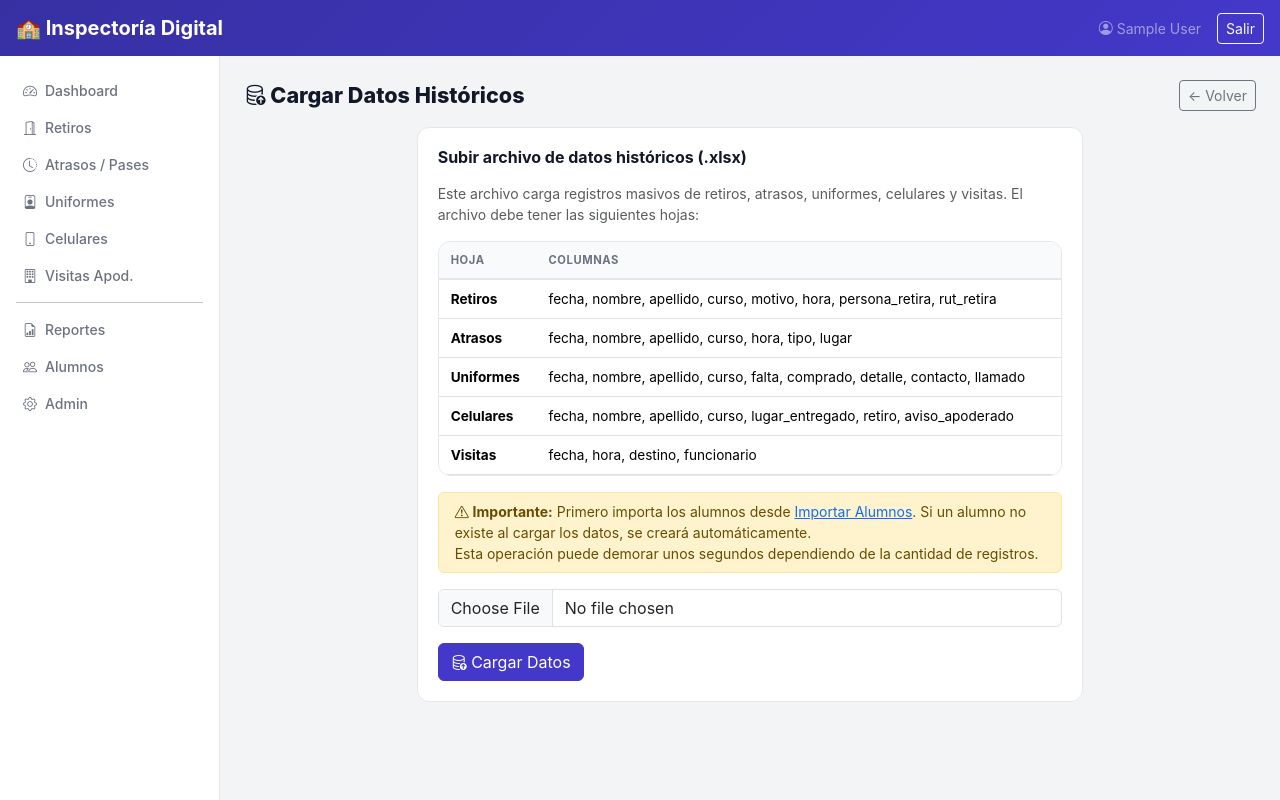
After one commit to jagermeisterx/control-inspectoria-, a Django app: page /alumnos/cargar-historico/ in a window 1280 px wide. The commit adds this page. Run offline with Django 5.2, Linux system fonts and the light colour scheme; the visitor is signed in with stand-in values (Sample User, id 1).

Commit message:
agregado cargar historico web

```diff
--- a/core/urls.py
+++ b/core/urls.py
@@ -10,6 +10,7 @@ urlpatterns = [
     path("visitas/", views.visitas, name="visitas"),
     path("alumnos/", views.alumnos, name="alumnos"),
     path("alumnos/importar/", views.importar_alumnos, name="importar_alumnos"),
+    path("alumnos/cargar-historico/", views.cargar_historico, name="cargar_historico"),
     path("eliminar/<str:modelo>/<int:pk>/", views.eliminar_registro, name="eliminar_registro"),
     # Reportes
     path("reportes/", views.reportes, name="reportes"),
--- a/core/views.py
+++ b/core/views.py
@@ -466,3 +466,163 @@ def api_buscar_alumnos(request):
     )[:15]
     data = [{"id": a.id, "text": f"{a.nombre_completo} ({a.curso})"} for a in alumnos]
     return JsonResponse(data, safe=False)
+
+
+# ── Cargar datos históricos desde Excel ──
+@login_required
+def cargar_historico(request):
+    if not request.user.is_superuser:
+        messages.error(request, "Solo administradores pueden cargar datos históricos.")
+        return redirect("dashboard")
+
+    if request.method == "POST" and request.FILES.get("archivo"):
+        archivo = request.FILES["archivo"]
+        try:
+            from datetime import datetime as dt, time as t
+            wb = openpyxl.load_workbook(archivo, read_only=True, data_only=True)
+            resultados = []
+
+            def parse_date(val):
+                if isinstance(val, date):
+                    return val
+                if hasattr(val, 'date'):
+                    return val.date()
+                if isinstance(val, str) and val:
+                    try:
+                        return dt.strptime(val, "%Y-%m-%d").date()
+                    except ValueError:
+                        return None
+                return None
+
+            def parse_time(val):
+                if isinstance(val, t):
+                    return val
+                if hasattr(val, 'time'):
+                    return val.time()
+                if isinstance(val, str) and val:
+                    try:
+                        return dt.strptime(val, "%H:%M").time()
+                    except ValueError:
+                        return t(8, 0)
+                return t(8, 0)
+
+            def get_alumno(nombre, apellido, curso):
+                nombre = (nombre or "").strip().upper()
+                apellido = (apellido or "").strip().upper()
+                if not nombre or not apellido:
+                    return None
+                al, _ = Alumno.objects.get_or_create(
+                    nombre=nombre, apellido=apellido, anio=date.today().year,
+                    defaults={"curso": curso or ""},
+                )
+                return al
+
+            # ── Retiros ──
+            if "Retiros" in wb.sheetnames:
+                count = 0
+                for row in wb["Retiros"].iter_rows(min_row=2, values_only=True):
+                    fecha = parse_date(row[0])
+                    if not fecha or not row[1] or not row[2]:
+                        continue
+                    al = get_alumno(row[1], row[2], row[3])
+                    if not al:
+                        continue
+                    Retiro.objects.create(
+                        alumno=al, fecha=fecha, hora=parse_time(row[5]),
+                        motivo=str(row[4] or "OTRO"),
+                        persona_retira=str(row[6] or ""),
+                        rut_retira=str(row[7] or ""),
+                        registrado_por=request.user,
+                    )
+                    count += 1
+                resultados.append(f"✓ {count} retiros")
+
+            # ── Atrasos ──
+            if "Atrasos" in wb.sheetnames:
+                count = 0
+                for row in wb["Atrasos"].iter_rows(min_row=2, values_only=True):
+                    fecha = parse_date(row[0])
+                    if not fecha or not row[1] or not row[2]:
+                        continue
+                    al = get_alumno(row[1], row[2], row[3])
+                    if not al:
+                        continue
+                    Atraso.objects.create(
+                        alumno=al, fecha=fecha, hora=parse_time(row[4]),
+                        tipo=str(row[5] or "LLEGADA"),
+                        lugar=str(row[6] or ""),
+                        registrado_por=request.user,
+                    )
+                    count += 1
+                resultados.append(f"✓ {count} atrasos")
+
+            # ── Uniformes ──
+            if "Uniformes" in wb.sheetnames:
+                count = 0
+                for row in wb["Uniformes"].iter_rows(min_row=2, values_only=True):
+                    fecha = parse_date(row[0])
+                    if not fecha or not row[1] or not row[2]:
+                        continue
+                    al = get_alumno(row[1], row[2], row[3])
+                    if not al:
+                        continue
+                    comprado = str(row[5] or "").upper() in ("SI", "SÍ")
+                    llamado = str(row[8] or "").upper() in ("SI", "SÍ")
+                    ControlUniforme.objects.create(
+                        alumno=al, fecha=fecha,
+                        falta=str(row[4] or "SIN UNIFORME"),
+                        tiene_uniforme_comprado=comprado,
+                        detalle=str(row[6] or ""),
+                        contacto_apoderado=str(row[7] or ""),
+                        llamado=llamado,
+                        registrado_por=request.user,
+                    )
+                    count += 1
+                resultados.append(f"✓ {count} uniformes")
+
+            # ── Celulares ──
+            if "Celulares" in wb.sheetnames:
+                count = 0
+                for row in wb["Celulares"].iter_rows(min_row=2, values_only=True):
+                    fecha = parse_date(row[0])
+                    if not fecha or not row[1] or not row[2]:
+                        continue
+                    al = get_alumno(row[1], row[2], row[3])
+                    if not al:
+                        continue
+                    aviso = str(row[6] or "").upper() in ("SI", "SÍ")
+                    Celular.objects.create(
+                        alumno=al, fecha=fecha,
+                        lugar_entregado=str(row[4] or "DIRECCIÓN"),
+                        retiro=str(row[5] or "AL FINAL DEL DÍA"),
+                        aviso_apoderado=aviso,
+                        registrado_por=request.user,
+                    )
+                    count += 1
+                resultados.append(f"✓ {count} celulares")
+
+            # ── Visitas ──
+            if "Visitas" in wb.sheetnames:
+                count = 0
+                for row in wb["Visitas"].iter_rows(min_row=2, values_only=True):
+                    fecha = parse_date(row[0])
+                    if not fecha:
+                        continue
+                    hora = parse_time(row[1]) if row[1] else None
+                    VisitaApoderado.objects.create(
+                        fecha=fecha, hora=hora,
+                        destino=str(row[2] or "INSPECTORÍA GENERAL"),
+                        funcionario=str(row[3] or ""),
+                        registrado_por=request.user,
+                    )
+                    count += 1
+                resultados.append(f"✓ {count} visitas")
+
+            wb.close()
+            messages.success(request, f"Carga completa: {' · '.join(resultados)}")
+            return redirect("dashboard")
+
+        except Exception as e:
+            messages.error(request, f"Error al procesar el archivo: {e}")
+
+    return render(request, "core/cargar_historico.html")
--- a/templates/core/alumnos.html
+++ b/templates/core/alumnos.html
@@ -5,6 +5,7 @@
 <div class="page-header">
     <h1><i class="bi bi-people"></i> Alumnos</h1>
     <a href="{% url 'importar_alumnos' %}" class="btn btn-outline-primary btn-sm"><i class="bi bi-upload"></i> Importar Excel</a>
+    <a href="{% url 'cargar_historico' %}" class="btn btn-outline-warning btn-sm"><i class="bi bi-database-up"></i> Cargar Histórico</a>
 </div>
 
 <div class="form-card">
--- /dev/null
+++ b/templates/core/cargar_historico.html
@@ -0,0 +1,49 @@
+{% extends "core/base.html" %}
+{% block title %}Cargar Datos Históricos — Inspectoría Digital{% endblock %}
+
+{% block content %}
+<div class="page-header">
+    <h1><i class="bi bi-database-up"></i> Cargar Datos Históricos</h1>
+    <a href="{% url 'alumnos' %}" class="btn btn-outline-secondary btn-sm">← Volver</a>
+</div>
+
+<div class="row justify-content-center">
+    <div class="col-md-8">
+        <div class="card-custom">
+            <h6 class="fw-bold mb-3">Subir archivo de datos históricos (.xlsx)</h6>
+            <p class="text-muted small mb-3">
+                Este archivo carga registros masivos de retiros, atrasos, uniformes, celulares y visitas.
+                El archivo debe tener las siguientes hojas:
+            </p>
+
+            <div class="table-custom mb-3">
+                <table class="table table-sm mb-0">
+                    <thead>
+                        <tr><th>Hoja</th><th>Columnas</th></tr>
+                    </thead>
+                    <tbody>
+                        <tr><td><strong>Retiros</strong></td><td>fecha, nombre, apellido, curso, motivo, hora, persona_retira, rut_retira</td></tr>
+                        <tr><td><strong>Atrasos</strong></td><td>fecha, nombre, apellido, curso, hora, tipo, lugar</td></tr>
+                        <tr><td><strong>Uniformes</strong></td><td>fecha, nombre, apellido, curso, falta, comprado, detalle, contacto, llamado</td></tr>
+                        <tr><td><strong>Celulares</strong></td><td>fecha, nombre, apellido, curso, lugar_entregado, retiro, aviso_apoderado</td></tr>
+                        <tr><td><strong>Visitas</strong></td><td>fecha, hora, destino, funcionario</td></tr>
+                    </tbody>
+                </table>
+            </div>
+
+            <div class="alert alert-warning small py-2">
+                <i class="bi bi-exclamation-triangle"></i>
+                <strong>Importante:</strong> Primero importa los alumnos desde <a href="{% url 'importar_alumnos' %}">Importar Alumnos</a>.
+                Si un alumno no existe al cargar los datos, se creará automáticamente.
+                <br>Esta operación puede demorar unos segundos dependiendo de la cantidad de registros.
+            </div>
+
+            <form method="post" enctype="multipart/form-data">
+                {% csrf_token %}
+                <input type="file" name="archivo" class="form-control" accept=".xlsx" required>
+                <button type="submit" class="btn btn-primary mt-3"><i class="bi bi-database-up"></i> Cargar Datos</button>
+            </form>
+        </div>
+    </div>
+</div>
+{% endblock %}
```
